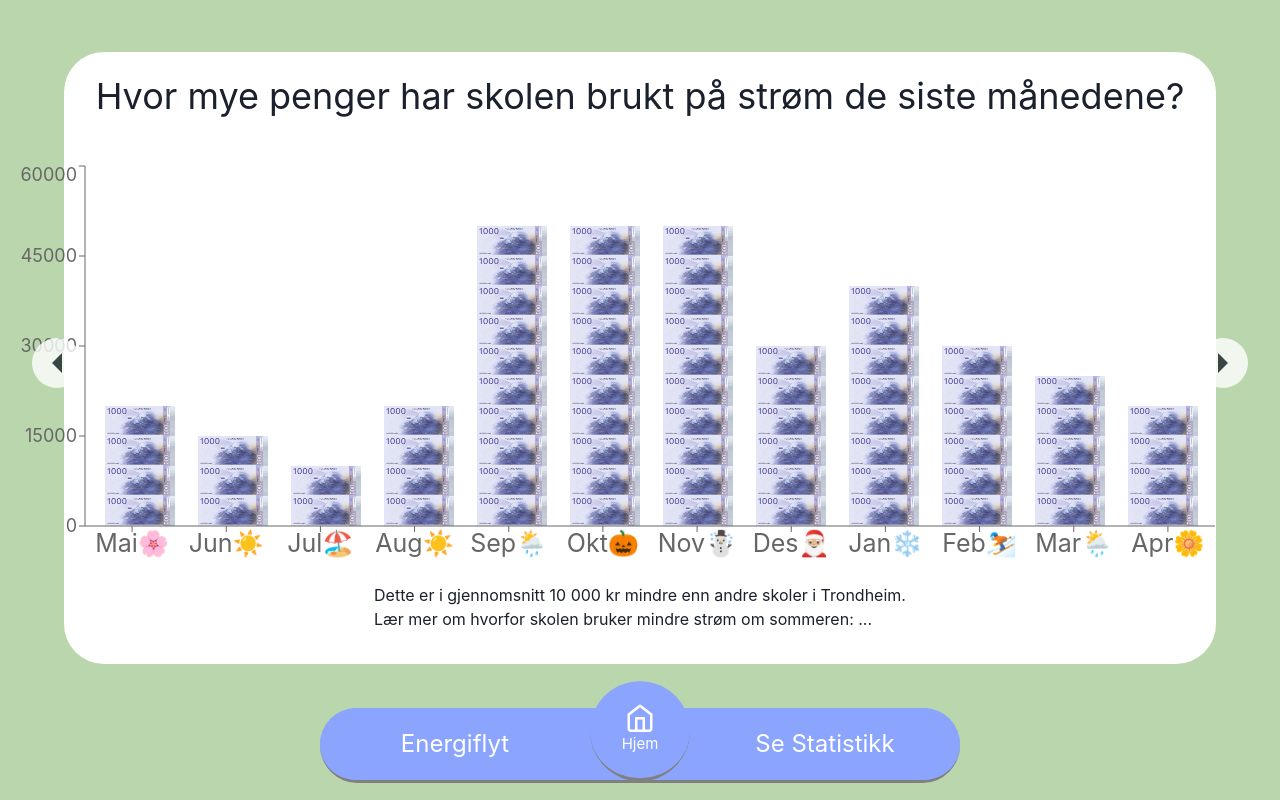
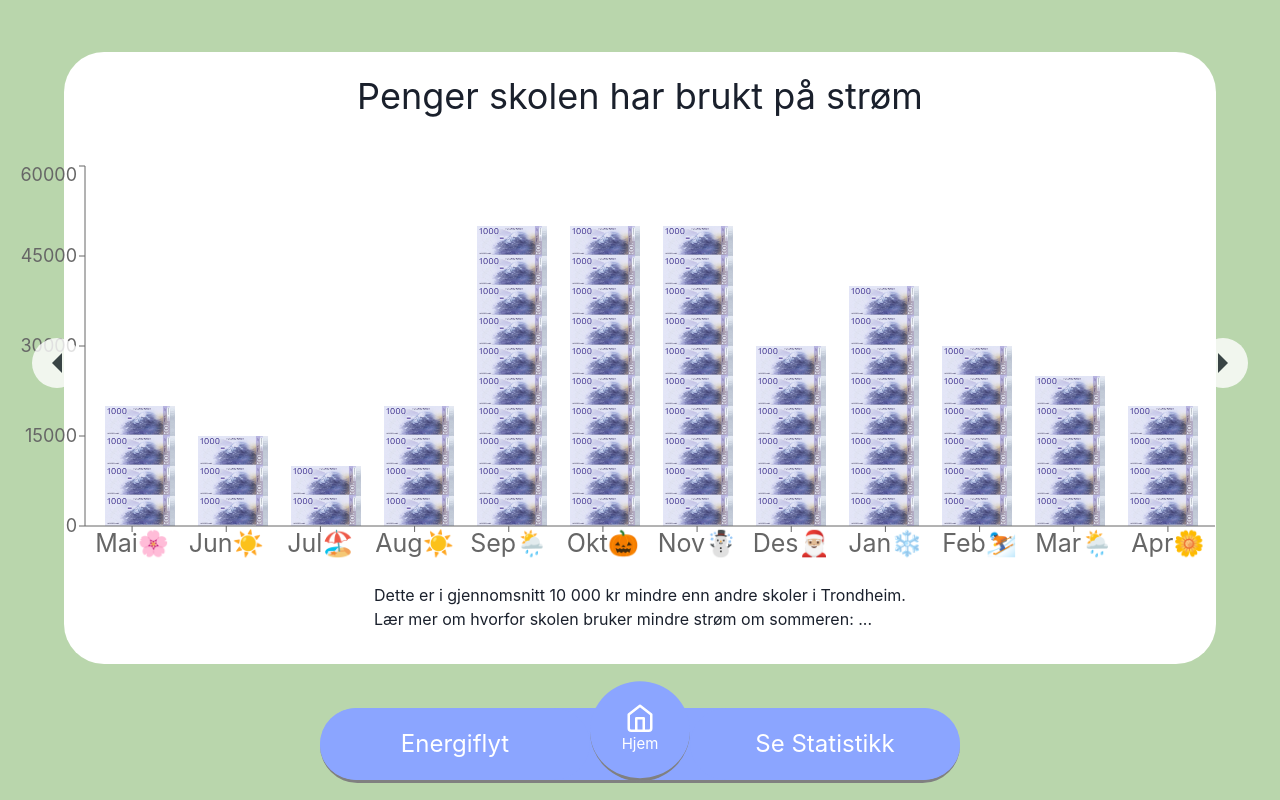
Before and after one commit to BG4-22/GREENK, a React (Vite) app: page /statistikk in a window 1280 px wide. Built offline with nearby package versions, Linux system fonts and the light colour scheme.

Commit message:
fix header text

```diff
--- a/src/components/DiagramMoney.tsx
+++ b/src/components/DiagramMoney.tsx
@@ -20,7 +20,7 @@ const DiagramMoney = () => {
     return (
         <>
             <Text transform={'translateY(7rem)'} fontSize="4xl">
-                Hvor mye penger har skolen brukt på strøm de siste månedene?
+                Penger skolen har brukt på strøm
             </Text>
             <Box>
                 <Box className="moneyBarWrapper" marginLeft={40}>
--- a/src/components/statistics/EnergySources.tsx
+++ b/src/components/statistics/EnergySources.tsx
@@ -122,7 +122,7 @@ const EnergySources: FC = () => {
                 fontSize={'3rem'}
                 textAlign={'center'}
                 transform={'translateY(2rem)'}>
-                Hvor kommer energien fra?
+                Hvor energien kommer fra
             </Text>
             <HStack pos={'relative'} w={'100%'} h={'100%'}>
                 <VStack justifyContent={'center'} w={'100%'} h={'100%'}>
@@ -145,8 +145,8 @@ const EnergySources: FC = () => {
                 fontSize={'1.5rem'}
                 textAlign={'center'}
                 transform={'translateY(-2rem)'}>
-                Til sammenlikning får den gjennomsnittlige skolen kjøpe 60% av
-                strømmen sin
+                {/* Til sammenlikning får den gjennomsnittlige skolen kjøpe 60% av
+                strømmen sin */}
             </Text>
         </>
     );
```
